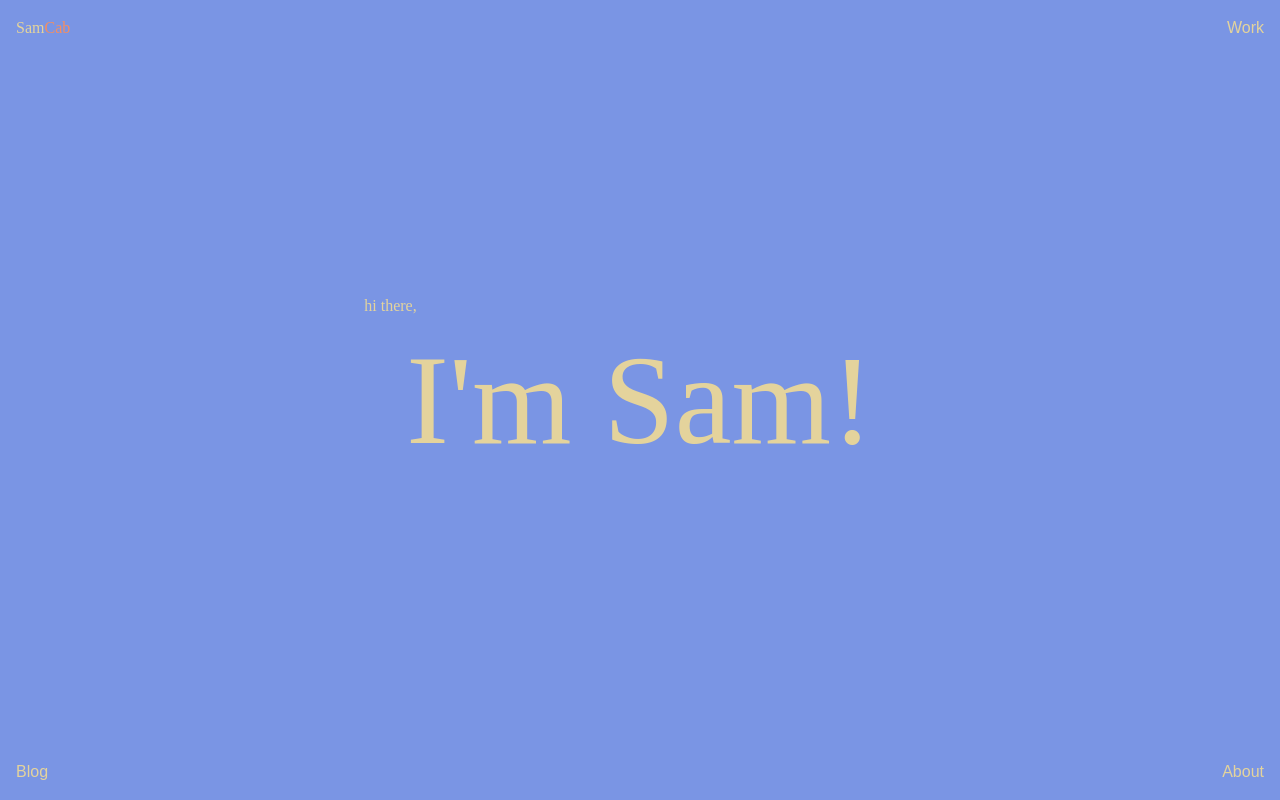
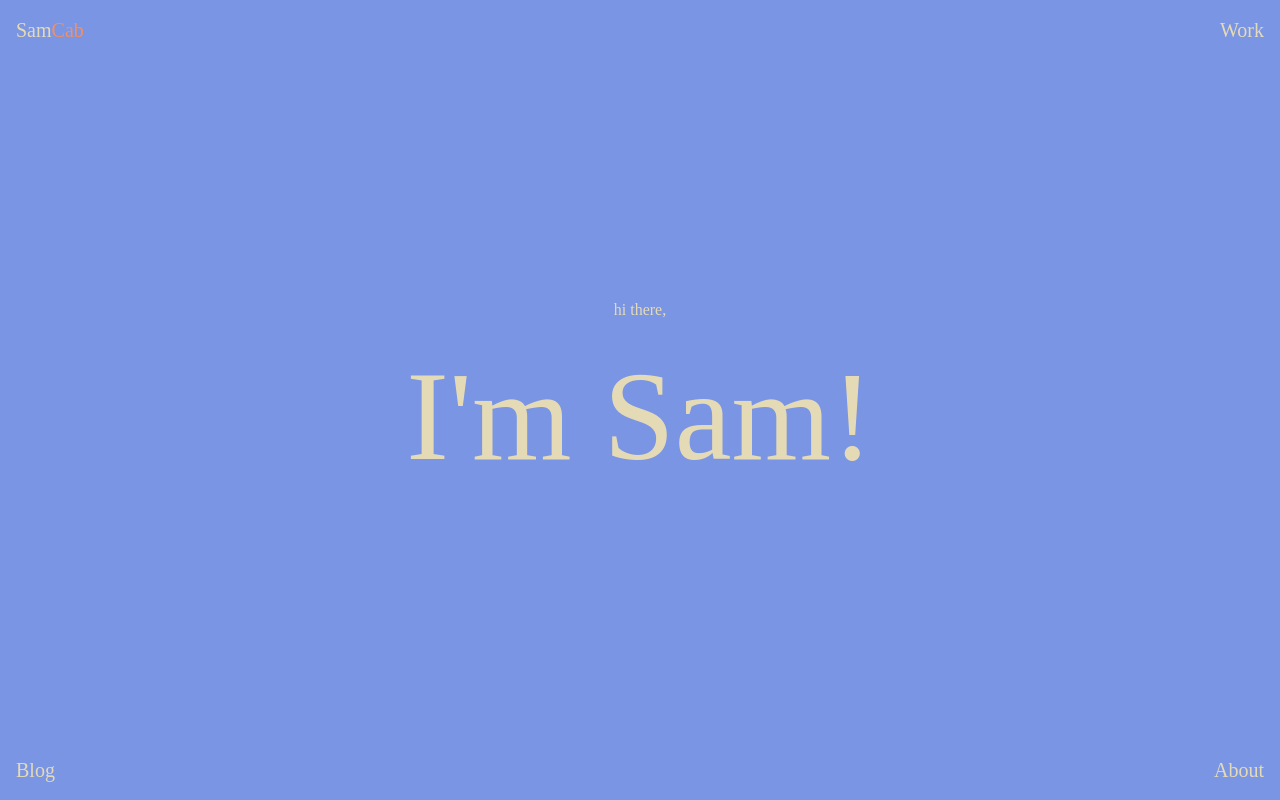
Before and after one commit to samanthacabrera/portfolio, a React (Create React App) app: page / in a window 1280 px wide. Shown: the top 800 px of the page. Built offline with nearby package versions, Linux system fonts and the light colour scheme.

Commit message:
updated hero

```diff
--- a/src/Hero.js
+++ b/src/Hero.js
@@ -1,35 +1,50 @@
-import React, { useRef, useEffect } from "react";
+import React, { useEffect, useRef } from "react";
 
 function Hero() {
-  const contentRef = useRef(null);
+  const letters = "ABCDEFGHIJKLMNOPQRSTUVWXYZ";
+  const intervalRef = useRef(null);
+  const h1Ref = useRef(null);
 
   useEffect(() => {
-    const content = contentRef.current;
+    const handleMouseOver = event => {
+      let iteration = 0;
 
-    function handleMouseMove(event) {
-      const { clientX, clientY } = event;
-      const centerX = window.innerWidth / 2;
-      const centerY = window.innerHeight / 2;
-      const offsetX = (clientX - centerX) / 5;
-      const offsetY = (clientY - centerY) / 5;
+      clearInterval(intervalRef.current);
 
-      content.style.transform = `translate(${offsetX}px, ${offsetY}px)`;
-    }
+      intervalRef.current = setInterval(() => {
+        event.target.innerText = event.target.innerText
+          .split("")
+          .map((letter, index) => {
+            if (index < iteration) {
+              return event.target.dataset.value[index];
+            }
 
-    window.addEventListener("mousemove", handleMouseMove);
+            return letters[Math.floor(Math.random() * 26)];
+          })
+          .join("");
 
-    // Cleanup function
+        if (iteration >= event.target.dataset.value.length) {
+          clearInterval(intervalRef.current);
+        }
+
+        iteration += 1 / 3;
+      }, 30);
+    };
+
+    const h1Element = h1Ref.current;
+    h1Element.dataset.value = h1Element.innerText;
+    h1Element.addEventListener("mouseover", handleMouseOver);
+
     return () => {
-      window.removeEventListener("mousemove", handleMouseMove);
+      clearInterval(intervalRef.current);
+      h1Element.removeEventListener("mouseover", handleMouseOver);
     };
   }, []);
 
   return (
-    <div id="hero" className="w-screen h-screen flex items-center justify-center">
-      <div className="relative">
-        <p className="p-2" style={{ position: 'absolute', top: '-50px', left: '-50px' }}>hi there,</p>
-        <p ref={contentRef} className="text-9xl relative">I'm Sam!</p>
-      </div>
+    <div id="hero" className="w-screen h-screen flex items-center justify-center flex-col leading-loose">
+      <h6 className="">hi there,</h6>
+      <h1 ref={h1Ref} id="flutter" className="text-9xl">I'm Sam!</h1>
     </div>
   );
 }
--- a/src/Navbar.js
+++ b/src/Navbar.js
@@ -23,7 +23,7 @@ const Navbar = () => {
 
   return (
     <>
-      <nav className="fixed inset-0 pointer-events-none">
+      <nav className="fixed inset-0 pointer-events-none text-xl">
         <div className="pointer-events-auto absolute top-4 left-4">
           <a id="homeIcon" href="/">Sam<span className="inline-block hover:rotate-6 hover:-translate-y-1 transition duration-300 ease-in-out"> Cab</span></a>
         </div>
@@ -37,7 +37,7 @@ const Navbar = () => {
           <a href="/about">About</a>
         </div>
       </nav>
-      <footer className={`fixed max-w-fit bottom-4 rounded-full backdrop-blur-md inset-x-1/2 transform -translate-x-1/2 transition duration-500 ease-in-out ${showFooter ? 'opacity-100' : 'opacity-0 hidden'}`}>
+      <footer className={`fixed max-w-fit bottom-4 rounded-full backdrop-blur-md inset-x-1/2 transform -translate-x-1/2 transition duration-500 ease-in-out ${showFooter ? 'opacity-100' : 'opacity-0 hidden'} ease-in-out`}>
         <div className="flex justify-center items-center space-x-8 py-2 px-4">
           <a href="https://linkedin.com/in/samcabreraa" target="_blank" rel="noopener noreferrer" className="icon-link hover:-translate-y-1 transition duration-300 ease-in-out">
             <FontAwesomeIcon icon={faLinkedin} size="2x" />
--- a/src/index.css
+++ b/src/index.css
@@ -11,7 +11,7 @@ body {
   -webkit-font-smoothing: antialiased;
   -moz-osx-font-smoothing: grayscale;
   background-color: #7a95e4;
-  color: #f5dd90dc;
+  color: #f6e5aedc;
 }
 .subHeading {
   font-family: "Karrik";
@@ -20,11 +20,25 @@ body {
   font-family: "Bolota";
 }
 
-#homeIcon {
+#flutter {
+  padding: clamp(1rem, 2vw, 3rem);
+  border-radius: clamp(0.4rem, 0.75vw, 1rem);
+  font-size: clamp(3rem, 10vw, 10rem);
+}
+
+#flutter:hover {
+  background-color: #f6e5aedc;
+  color: #7a95e4;
+}
+
+/* #homeIcon {
   font-family: "Karrik";
-}
+} */
 #homeIcon span {
   color: #f68e5f;
 }
 
-/* Color Palette: #586ba4, #324376, #f5dd90, #f68e5f, #f76c5e */
+nav a {
+  font-family: "Bolota";
+}
+/* Color Palette: #586ba4, #324376, #f6e5aedc, #f68e5f, #f76c5e */
```
Also changed, not shown: src/setupTests.js (deleted, +0 -5 lines).
